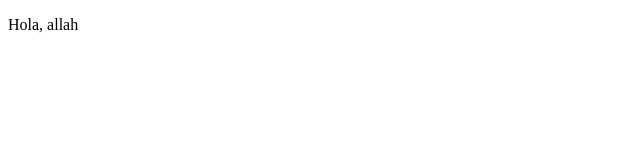
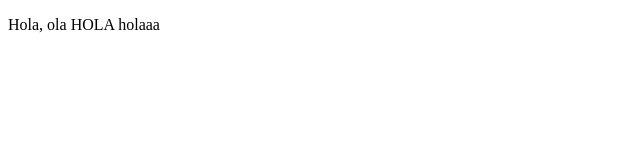
Before and after one commit to Adhamaboux/PersonalProjectsDemo, a plain HTML site: page index.html in a window 1280 px wide. Shown: the whole page, without its empty margins (0-640 px from the left). Drawn offline with Linux system fonts and the light colour scheme.

Commit message:
hola hola hola

```diff
--- a/index.html
+++ b/index.html
@@ -8,7 +8,7 @@
 </head>
 <body>
     <p>
-        Hola, allah
+        Hola, ola HOLA holaaa
     </p>
 </body>
 </html>
```
